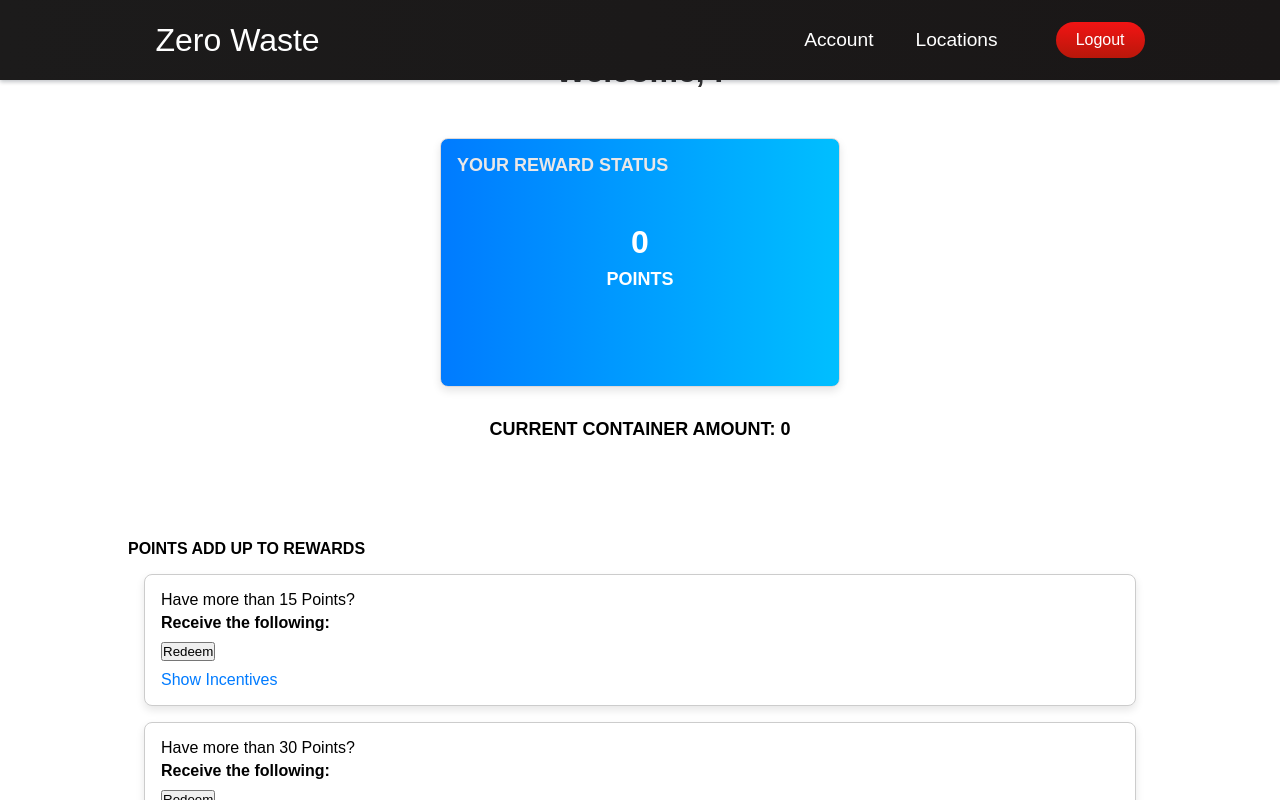
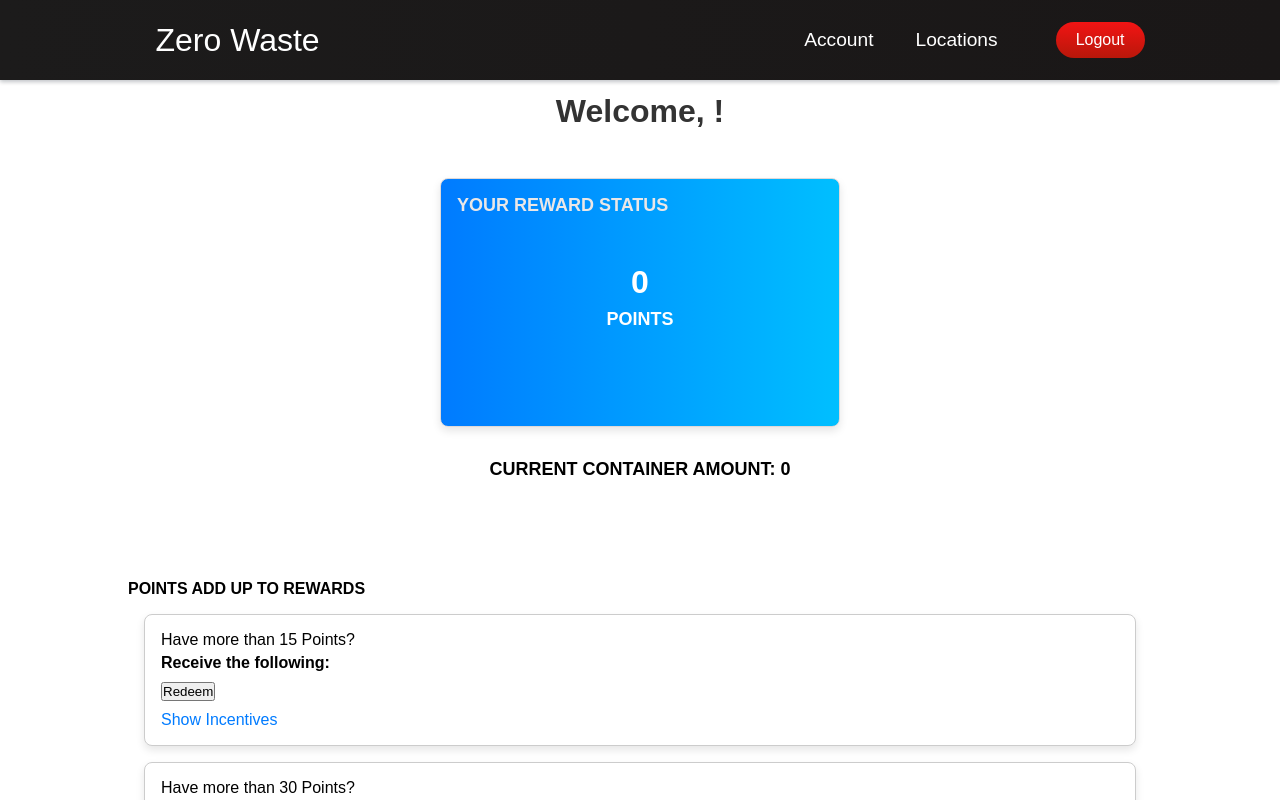
Before and after one commit to HACC2023/Rubynistas, a React (Create React App) app in the folder client/: page /main in a window 1280 px wide. Shown: the top 800 px of the page. Built offline with nearby package versions, Linux system fonts and the light colour scheme.

Commit message:
ZeroWaste 0.9

```diff
--- a/client/src/Components/MainPage/MainPage.css
+++ b/client/src/Components/MainPage/MainPage.css
@@ -3,7 +3,7 @@
   display: flex;
   justify-content: center;
   align-items: center;
-  height: 110vh;
+  height: 120vh;
 }
 
 .main-wrapper {
```
